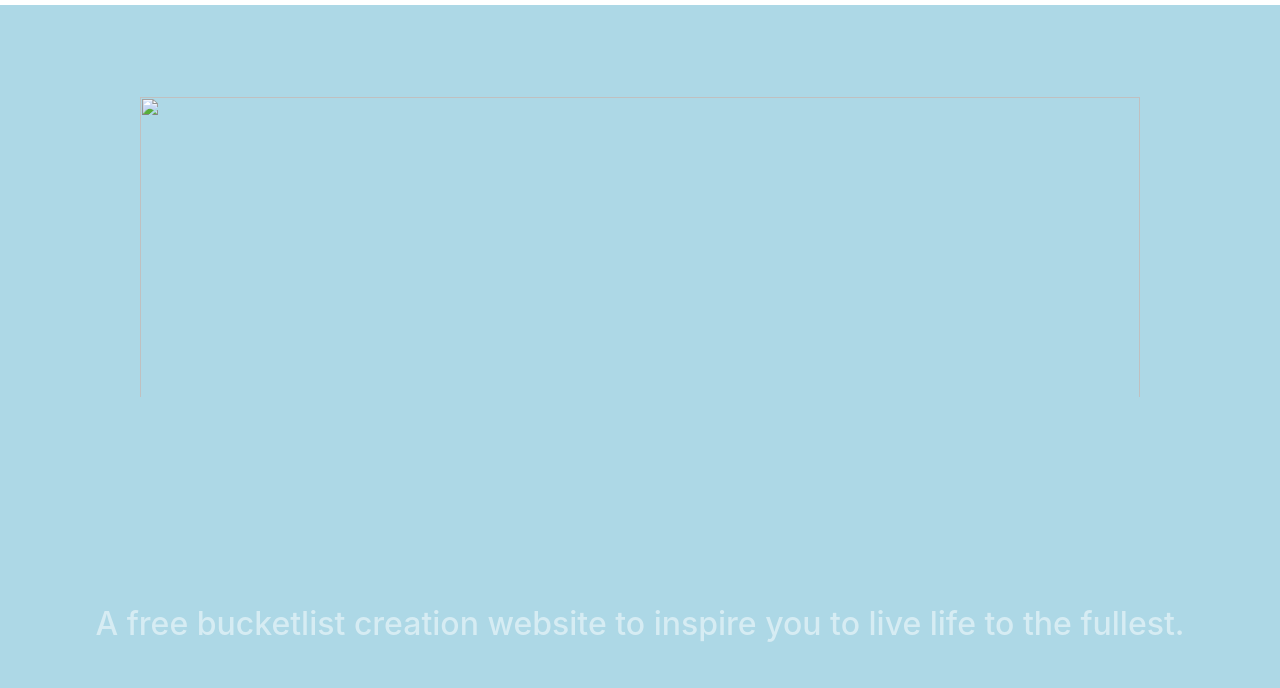
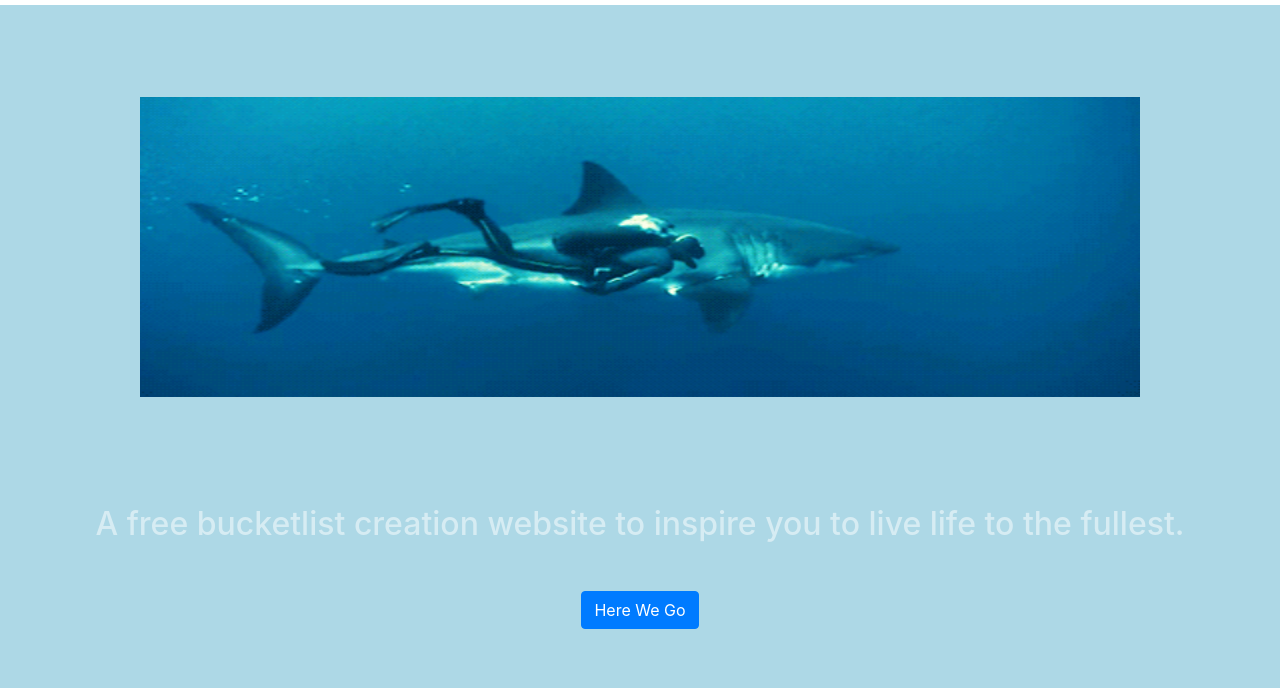
Before and after one commit to putpsil03/RealThing, a plain HTML site: page index.html in a window 1280 px wide. Shown: the part 51-739 px from the top of the page. Drawn offline with nearby package versions, Linux system fonts and the light colour scheme; files whose address does not match are found by name.

Commit message:
gif and padding

```diff
--- a/css/styles.css
+++ b/css/styles.css
@@ -8,7 +8,7 @@ body {
 }
 
 h2 {
-  padding-top: 200px;
+  padding-top: 100px;
 }
 
 img {
--- a/index.html
+++ b/index.html
@@ -40,7 +40,7 @@
     <div class="container d-flex h-100 align-items-center">
       <div class="mx-auto text-center">
         <h1 class="mx-auto my-0 text-uppercase">BREATHE ADVENTURE</h1>
-        <img src="swshark.gif">
+        <img src="img/swshark.gif">
         <h2 class="text-white-50 mx-auto mt-2 mb-5">A free bucketlist creation website to inspire you to live life to the fullest.</h2>
         <a href="#about" class="btn btn-primary js-scroll-trigger">Here We Go</a>
       </div>
```
Also changed, not shown: img/swshark.gif (added).
